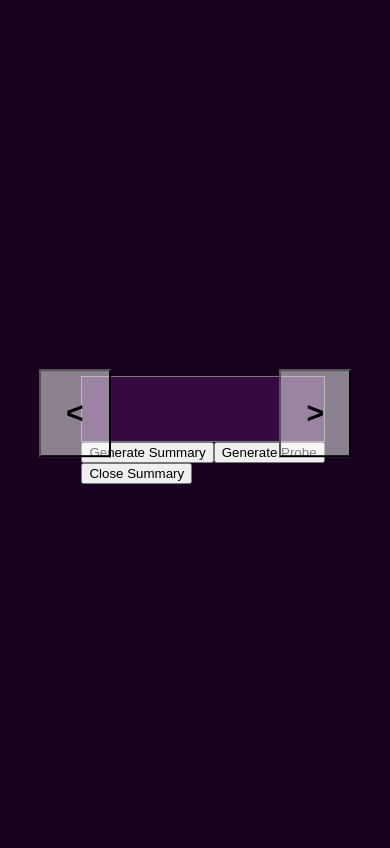
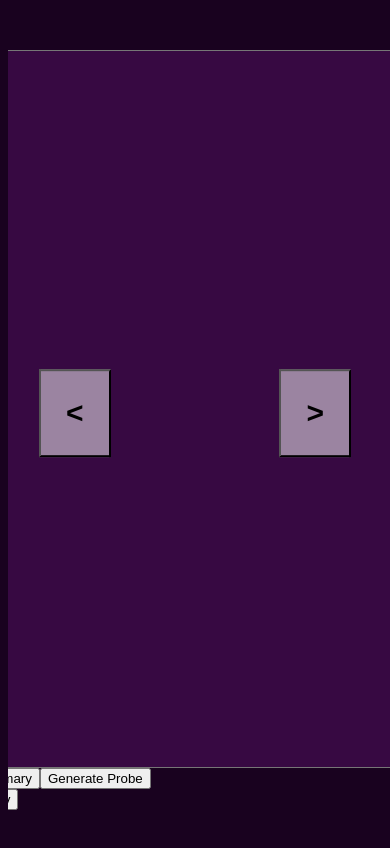
Before and after one commit to TadasL0/Solve, a React (Create React App) app: page / in a window 390 px wide. Shown: the top 848 px of the page. Built offline with nearby package versions, Linux system fonts and the light colour scheme.

Commit message:
Fiddled with mobile scaling

```diff
--- a/src/index.css
+++ b/src/index.css
@@ -41,10 +41,8 @@ body {
 
 @media screen and (max-width: 600px) {
   .thought-input {
-    max-height: 100%; /* set the max-height of the textbox to be the same as the viewport height on mobile devices */
-    max-width: 100%; /* set the max-width of the textbox to be the same as the viewport width on mobile devices */
-    min-height: 100%; /* set the minimum height of the textbox to be the same as the viewport height on mobile devices */
-    min-width: 100%; /* set the minimum width of the textbox to be the same as the viewport width on mobile devices */
+    width: 100%; /* set the width of the textarea to 100% of the viewport width on mobile devices */
+    height: 100%; /* set the height of the textarea to 100% of the viewport height on mobile devices */
   }
 }
 
```
